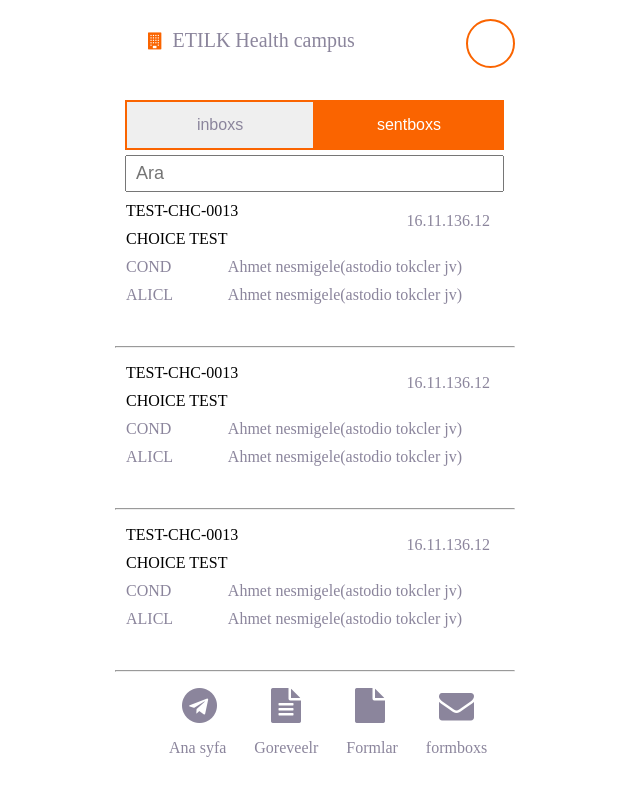
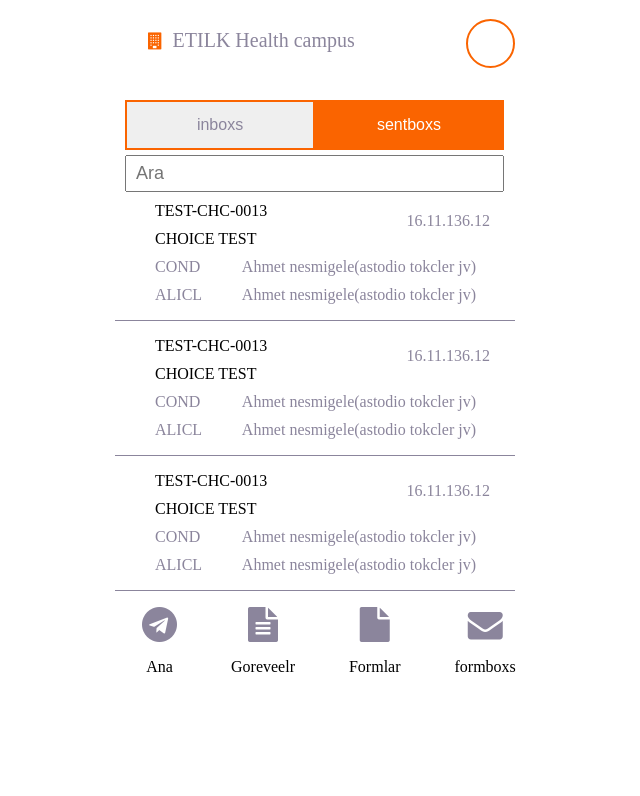
Before and after one commit to abasfn/javascript, a plain HTML site: page index.html in a window 1280 px wide. Shown: the whole page, without its empty margins (325-965 px from the left). Drawn offline with Linux system fonts and the light colour scheme.

Commit message:
add right of project

```diff
--- a/index.css
+++ b/index.css
@@ -1,8 +1,9 @@
 .mainboxs{
     width: 400px;
     margin: auto;
+    / height: 600px; /
+    padding: 8px 24px;
 
-    height: 600px;
 }
 .titel{
     font-size: 20px;
@@ -79,7 +80,7 @@ font-size: 16px;
     font-size: 16px;
 }
 .row3{
-    margin-left: -29px;
+    / margin-left: -29px; /
 }
 .text-on-the-right{
     float: right;
@@ -90,15 +91,22 @@ font-size: 16px;
     color: #8b859c;
     float: right;
 
-        margin: 0px 53px;
+        margin: 0px 39px;
 }
 .boxs-icon{
     width: 100%;
     height: 100px;
 }
+.icone{
+    display: flex;
+    padding: 0;
+    text-align: center;
+}
 .icone li.child-icone{
     float: left;
-    margin: 0px 27px;
+     margin: 0px 27px;
+    flex: 1;
+
 }
 .icone2 li.child-icone2{
     float: left;
@@ -124,3 +132,8 @@ font-size: 16px;
     color: #8b859c;
 
 }
+.line{
+    width: 100%;
+    height: 1px;
+background-color:#8b859c ;
+}
--- a/index.html
+++ b/index.html
@@ -11,7 +11,9 @@
     <title>Document</title>
 </head>
 <html>
-<div class="mainboxs">
+    <div class="mainboxs" style="
+
+">
     <div class="row1">
 
         <i class="fa fa-building" aria-hidden="true"></i>
@@ -30,7 +32,39 @@
         <input type="text" placeholder="Ara">
     </div>
 
-    <div class="row3">
+    <ul >
+            <li class="text-on-the-right">16.11.136.12</li>
+            <li class="childe1">TEST-CHC-0013</li>
+
+            <li class="childe1">CHOICE TEST</li>
+            <li class="text-on-the-right2">Ahmet nesmigele(astodio tokcler jv)</li>
+            <li class="childe2">COND</li>
+            <li class="text-on-the-right2">Ahmet nesmigele(astodio tokcler jv)</li>
+
+            <li class="childe2">ALICL</li>
+
+
+        </ul>
+    <div class="line"></div>
+
+        <ul>
+            <li class="text-on-the-right">16.11.136.12</li>
+            <li class="childe1">TEST-CHC-0013</li>
+
+            <li class="childe1">CHOICE TEST</li>
+            <li class="text-on-the-right2">Ahmet nesmigele(astodio tokcler jv)</li>
+            <li class="childe2">COND</li>
+            <li class="text-on-the-right2">Ahmet nesmigele(astodio tokcler jv)</li>
+
+            <li class="childe2">ALICL</li>
+
+
+        </ul>
+        <div class="line"></div>
+
+
+
+
         <ul>
             <li class="text-on-the-right">16.11.136.12</li>
             <li class="childe1">TEST-CHC-0013</li>
@@ -45,75 +79,19 @@
 
         </ul>
 
-    </div>
-    <br>
-    <hr>
-    <div class="row3">
-        <ul>
-            <li class="text-on-the-right">16.11.136.12</li>
-            <li class="childe1">TEST-CHC-0013</li>
-
-            <li class="childe1">CHOICE TEST</li>
-            <li class="text-on-the-right2">Ahmet nesmigele(astodio tokcler jv)</li>
-            <li class="childe2">COND</li>
-            <li class="text-on-the-right2">Ahmet nesmigele(astodio tokcler jv)</li>
-
-            <li class="childe2">ALICL</li>
+        <div class="line"></div>
 
 
-        </ul>
 
-    </div>
-    <br>
-    <hr>
-    <div class="row3">
-        <ul>
-            <li class="text-on-the-right">16.11.136.12</li>
-            <li class="childe1">TEST-CHC-0013</li>
-
-            <li class="childe1">CHOICE TEST</li>
-            <li class="text-on-the-right2">Ahmet nesmigele(astodio tokcler jv)</li>
-            <li class="childe2">COND</li>
-            <li class="text-on-the-right2">Ahmet nesmigele(astodio tokcler jv)</li>
-
-            <li class="childe2">ALICL</li>
-
-
-        </ul>
-
-    </div>
-    <br>
-    <hr>
-
-    <div class="boxs-icon">
-        <ul class="icone">
-            <li class="child-icone"><i class="fa fa-telegram" aria-hidden="true"></i></li>
-            <li class="child-icone"><i class="fa fa-file-text" aria-hidden="true"></i></li>
-            <li class="child-icone"><i class="fa fa-file" aria-hidden="true"></i></li>
-            <li class="child-icone"><i class="fa fa-envelope" aria-hidden="true"></i></li>
+    <ul class="icone" >
+            <li class="child-icone"><i class="fa fa-telegram" aria-hidden="true"></i><p class="titel-icone">Ana </p></li>
+            <li class="child-icone"><i class="fa fa-file-text" aria-hidden="true"></i><p class="titel-icone">Goreveelr</p></li>
+            <li class="child-icone"><i class="fa fa-file" aria-hidden="true"></i><p class="titel-icone">Formlar</p></li>
+            <li class="child-icone"><i class="fa fa-envelope" aria-hidden="true"></i><p class="titel-icone">formboxs</p></li>
 
 
 
         </ul>
-
-        <ul class="icone2">
-            <li class="child-icone2">
-                <p class="titel-icone">Ana syfa</p>
-            </li>
-            <li class="child-icone2">
-                <p class="titel-icone">Goreveelr</p>
-            </li>
-            <li class="child-icone2">
-                <p class="titel-icone">Formlar</p>
-            </li>
-            <li class="child-icone2">
-                <p class="titel-icone">formboxs</p>
-            </li>
-
-
-
-        </ul>
-    </div>
 
 
 
```
